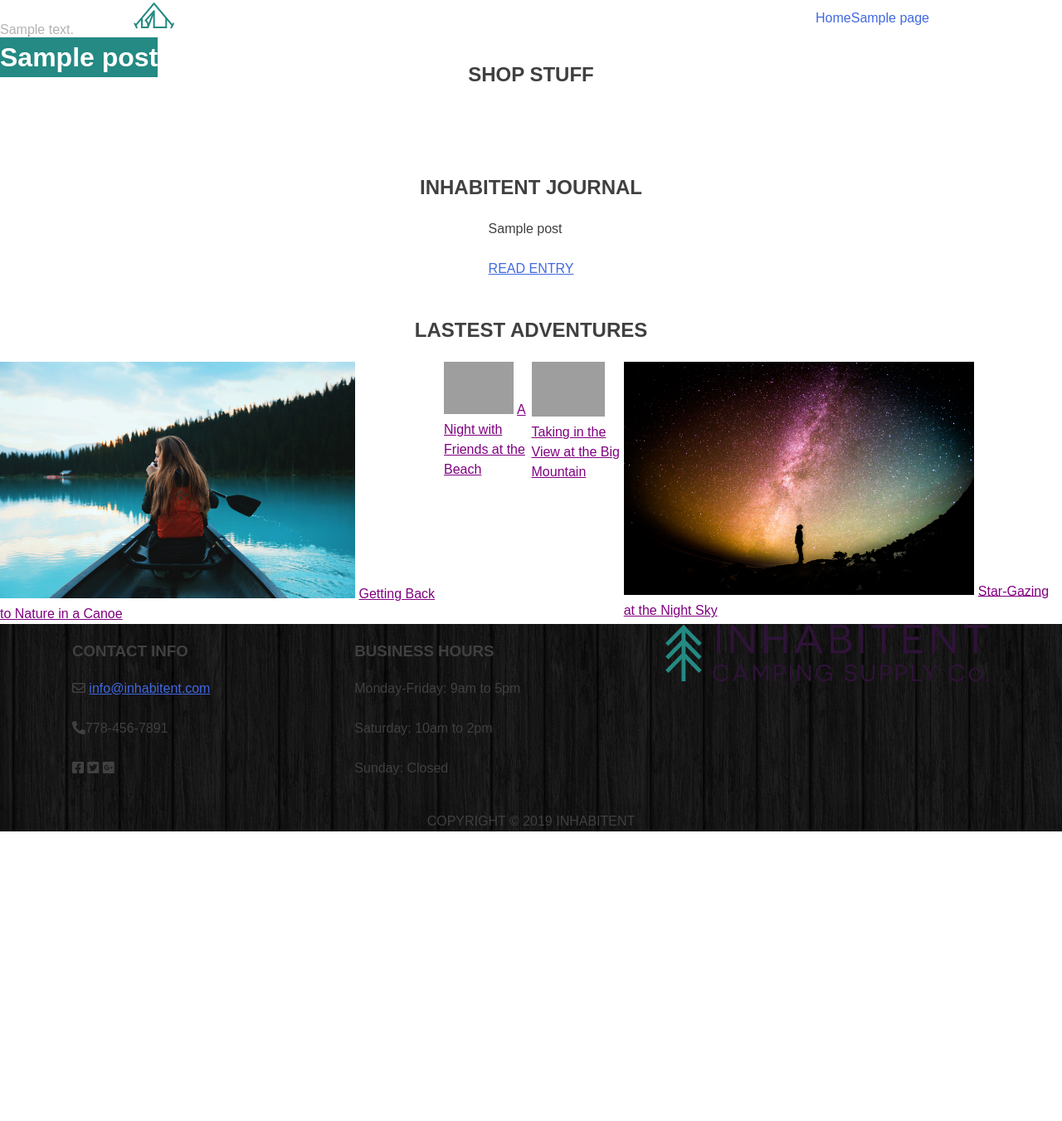
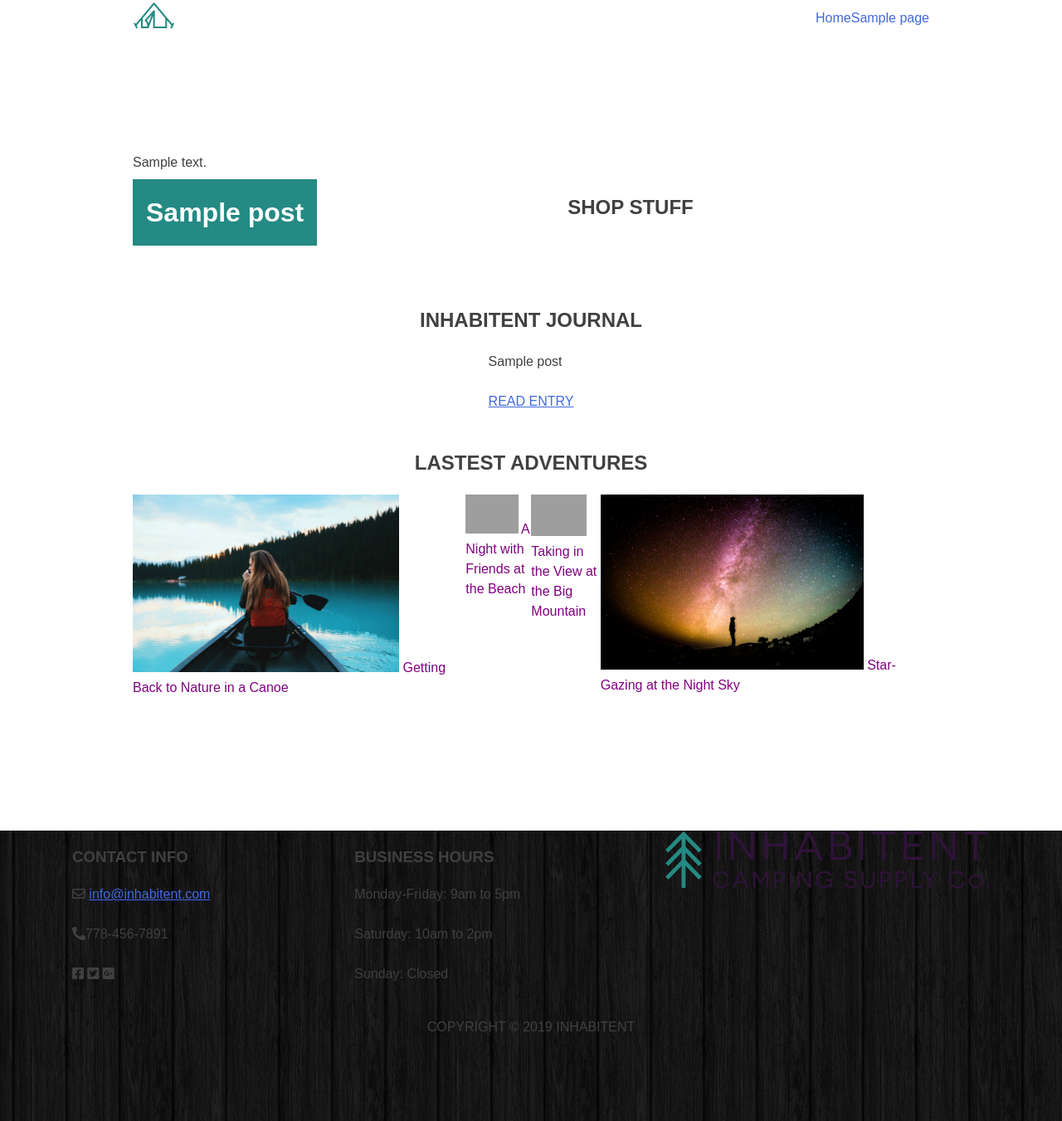
Before and after one commit to KristineSuarez/Inhabitent, a WordPress theme: the page made by themes/inhabitent/front-page.php in a window 1280 px wide; the page is wider, and only the part inside the window is pictured. Shown: that part at 83% size. Before the commit the page ends 1002 px from the top of that part, so only its background shows below. Run offline with PHP 8.4 and a stand-in for WordPress, Linux system fonts and the light colour scheme; the site name, menu and one post (Sample post) are stand-ins, and other content is empty; some libraries are stand-ins or nearby versions; grey boxes are pictures that could not be loaded.

Commit message:
Updated scss

```diff
--- a/themes/inhabitent/header.php
+++ b/themes/inhabitent/header.php
@@ -36,11 +36,6 @@
 						<?php wp_nav_menu( array( 'theme_location' => 'primary', 'menu_id' => 'primary-menu' ) ); ?>
 					</nav> <!-- .site-navigation -->
 
-					<!-- <nav id="site-navigation" class="main-navigation" role="navigation">
-						<button class="menu-toggle" aria-controls="primary-menu" aria-expanded="false"><php echo esc_html( 'Primary Menu' ); ?></button>
-						<php wp_nav_menu( array( 'theme_location' => 'primary', 'menu_id' => 'primary-menu' ) ); ?>
-					</nav>#site-navigation -->
-
 			</header><!-- #masthead -->
 
 <?php
--- a/themes/inhabitent/sass/_footer.scss
+++ b/themes/inhabitent/sass/_footer.scss
@@ -1,5 +1,6 @@
 .site-footer {
     background: url(../../images/dark-wood.png);
+    height: 350px;
 
     .footer-container {
         display: flex;
--- a/themes/inhabitent/sass/_front-page.scss
+++ b/themes/inhabitent/sass/_front-page.scss
@@ -88,6 +88,9 @@
     }
 
     .adventure-post {
+        a{
+            text-decoration: none;
+        }
         img {
             width: 80%;
         }
--- a/themes/inhabitent/sass/_page-templates.scss
+++ b/themes/inhabitent/sass/_page-templates.scss
@@ -14,6 +14,7 @@
     }
     .widget-area {
         width: 25%;
+        margin-top: 5rem;
     }
 }
 
@@ -21,15 +22,24 @@
 
 // Journal Page
 .blog {
+    .content-area {
+        padding: 10rem;
         .entry-header {
             background: #ddd;
             position: relative;
+
+            img {
+                height: auto;
+                width: 100%;
+            }
             .entry-title {
                 position: absolute;
                 top: 0;
                 left: 0;
                 color: white;
                 background: #248a83;
+                padding: .5em;
+                margin-top: 2rem;
                 a {
                     color: white;
                     text-decoration: none;
@@ -41,9 +51,40 @@
                 right: 0;
                 color: white;
                 background: #248a83;
+                margin-bottom: 5rem;
+                padding: 0.5em
             }
             img {
                 width: 100%;
             }
+
+            .entry-content{
+                p {
+                    padding: 10rem;
                 }
             }
+        }
+    }
+}
+
+.archive {
+
+    .entry-header {
+        object-fit: cover;
+        width: 75%;
+        height: fit-content;
+
+        // img {
+        // // object-fit: cover;
+        // // width: 75%;
+        // // height: fit-content;
+        // }
+
+    }
+    .entry-content {
+        p {
+            display: none;
+        }
+    }
+
+}
--- a/themes/inhabitent/sass/style.scss
+++ b/themes/inhabitent/sass/style.scss
@@ -67,3 +67,4 @@ Nicolas Gallagher and Jonathan Neal http://necolas.github.com/normalize.css/
 @import "header";
 @import "front-page";
 @import "home";
+@import "archive-product";
--- a/themes/inhabitent/style.css
+++ b/themes/inhabitent/style.css
@@ -680,32 +680,56 @@ object {
         -ms-flex-positive: 1;
             flex-grow: 1; }
   .site-content .widget-area {
-    width: 25%; }
+    width: 25%;
+    margin-top: 5rem; }
 
 /* Front page */
-.blog .entry-header {
+.blog .content-area {
+  padding: 10rem; }
+  .blog .content-area .entry-header {
     background: #ddd;
     position: relative; }
-  .blog .entry-header .entry-title {
+    .blog .content-area .entry-header img {
+      height: auto;
+      width: 100%; }
+    .blog .content-area .entry-header .entry-title {
       position: absolute;
       top: 0;
       left: 0;
       color: white;
-    background: #248a83; }
-    .blog .entry-header .entry-title a {
+      background: #248a83;
+      padding: .5em;
+      margin-top: 2rem; }
+      .blog .content-area .entry-header .entry-title a {
         color: white;
         text-decoration: none; }
-  .blog .entry-header .entry-meta {
+    .blog .content-area .entry-header .entry-meta {
       position: absolute;
       bottom: 0;
       right: 0;
       color: white;
-    background: #248a83; }
-  .blog .entry-header img {
+      background: #248a83;
+      margin-bottom: 5rem;
+      padding: 0.5em; }
+    .blog .content-area .entry-header img {
       width: 100%; }
+    .blog .content-area .entry-header .entry-content p {
+      padding: 10rem; }
+
+.archive .entry-header {
+  -o-object-fit: cover;
+     object-fit: cover;
+  width: 75%;
+  height: -webkit-fit-content;
+  height: -moz-fit-content;
+  height: fit-content; }
+
+.archive .entry-content p {
+  display: none; }
 
 .site-footer {
-  background: url(../../images/dark-wood.png); }
+  background: url(../../images/dark-wood.png);
+  height: 350px; }
   .site-footer .footer-container {
     display: -webkit-box;
     display: -ms-flexbox;
@@ -815,5 +839,8 @@ object {
       -ms-flex-pack: justify;
           justify-content: space-between; }
 
+.adventures-container .adventure-post a {
+  text-decoration: none; }
+
 .adventures-container .adventure-post img {
   width: 80%; }
```
Also changed, not shown: themes/inhabitent/build/css/style.min.css, themes/inhabitent/sass/_archive-product.scss (added), 1 other file. Lines whose indentation alone changed are shown as unchanged.
